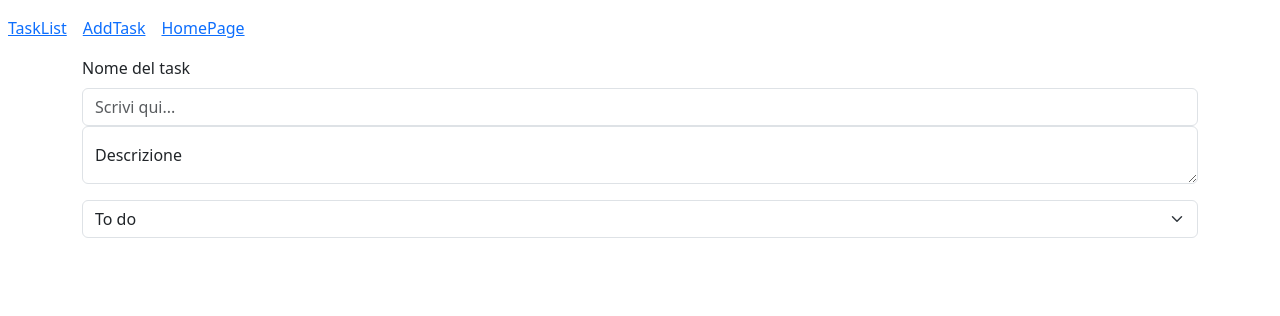
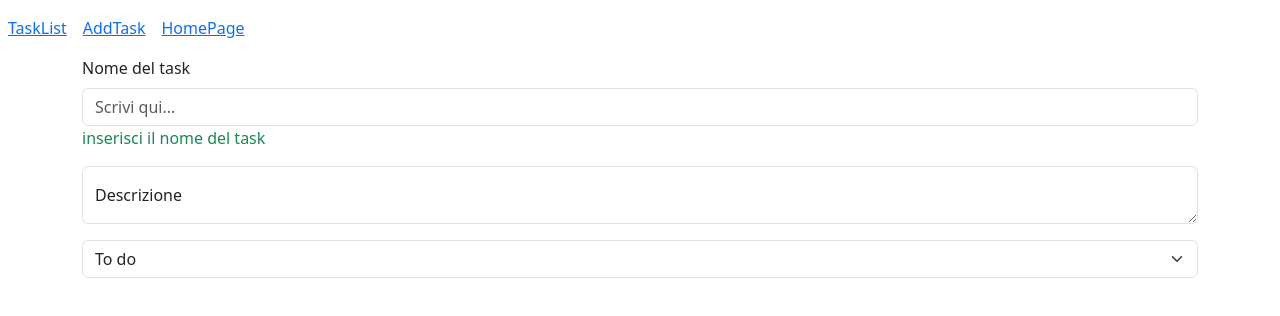
Before and after one commit to CarloMart88/ex-react-task-manager, a React (Vite) app: page /AddTask in a window 1280 px wide. Shown: the top 316 px of the page. Built offline with nearby package versions, Linux system fonts and the light colour scheme; no server answers.

Commit message:
feat check input text

```diff
--- a/src/pages/AddTask.jsx
+++ b/src/pages/AddTask.jsx
@@ -1,13 +1,16 @@
 import React, { useRef, useState } from "react";
-/**Aggiornare la pagina AddTask.jsx per contenere un form con i seguenti campi:
+/**Validare il campo Nome (title):
 
-Nome del task (title) → Input controllato (useState).
-Descrizione (description) → Textarea non controllata (useRef).
-Stato (status) → Select non controllata (useRef), con opzioni "To do", "Doing", "Done", e valore predefinito "To do". */
+Il campo non può essere vuoto.
+Non può contenere simboli speciali.
+Se il valore è errato, mostrare un messaggio di errore.
+Utilizzare una costante con i caratteri vietati: */
 function AddTask() {
+  const symbols = "!@#$%^&*()-_=+[]{}|;:'\\\",.<>?/`~";
   const [newTasks, setNewTasks] = useState("");
   const textRef = useRef();
   const selectRef = useRef();
+
   return (
     <>
       <div className="container">
@@ -23,6 +26,14 @@ function AddTask() {
                 value={newTasks}
                 onChange={(e) => setNewTasks(e.target.value)}
               />
+              {newTasks.length > 0 &&
+              newTasks.split("").some((char) => symbols.includes(char)) ? (
+                <p className="text-danger">
+                  Non puoi inserire simboli speciali
+                </p>
+              ) : (
+                <p className="text-success">inserisci il nome del task</p>
+              )}
               {/**Descrizione (description) → Textarea non controllata (useRef). */}
               <div className="form-floating">
                 <textarea
```
